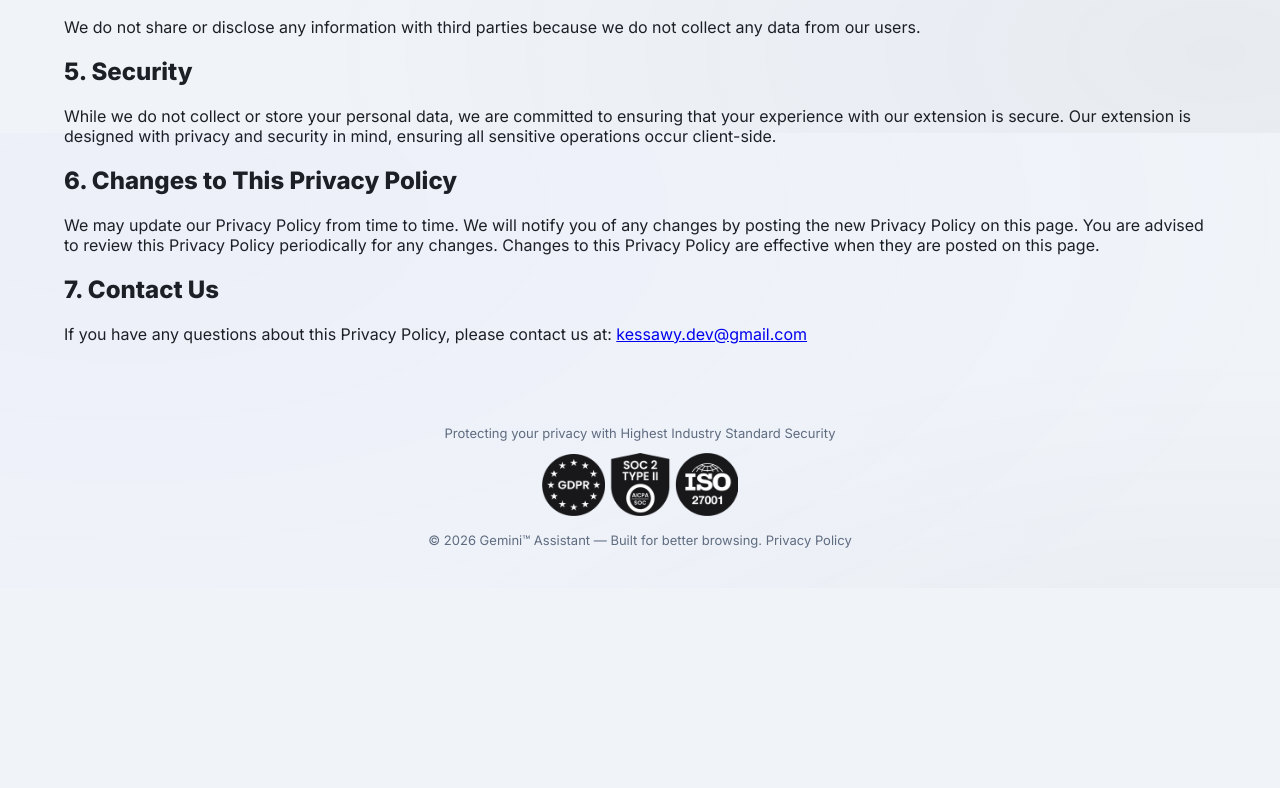
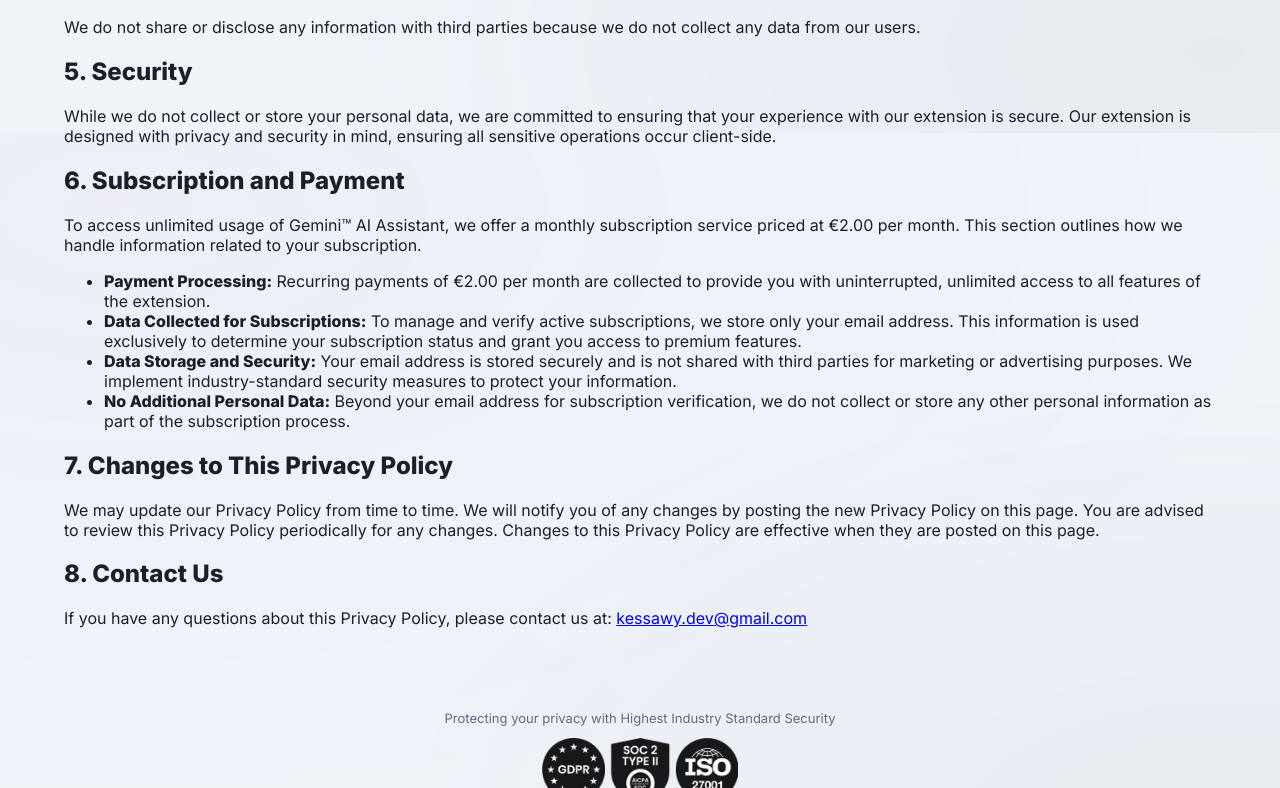
Before and after one commit to kareemashraf/Gemini-assistant-LP, a plain HTML site: page privacy.html in a window 1280 px wide. Shown: the part 667-1455 px from the top of the page. Before the commit the page ends 1255 px from the top, so only its background shows below. Drawn offline with Linux system fonts and the light colour scheme.

Commit message:
Add update banner and subscription payment section to privacy policy
- Add dismissible banner in header announcing release version 2.0.1
- Add Section 6 to privacy policy explaining €2/month subscription and email storage

```diff
--- a/privacy.html
+++ b/privacy.html
@@ -593,12 +593,21 @@
         extension is secure. Our extension is designed with privacy and security in mind, ensuring all sensitive
         operations occur client-side.</p>
 
-    <h2>6. Changes to This Privacy Policy</h2>
+    <h2>6. Subscription and Payment</h2>
+    <p>To access unlimited usage of Gemini™ AI Assistant, we offer a monthly subscription service priced at €2.00 per month. This section outlines how we handle information related to your subscription.</p>
+    <ul>
+        <li><strong>Payment Processing:</strong> Recurring payments of €2.00 per month are collected to provide you with uninterrupted, unlimited access to all features of the extension.</li>
+        <li><strong>Data Collected for Subscriptions:</strong> To manage and verify active subscriptions, we store only your email address. This information is used exclusively to determine your subscription status and grant you access to premium features.</li>
+        <li><strong>Data Storage and Security:</strong> Your email address is stored securely and is not shared with third parties for marketing or advertising purposes. We implement industry-standard security measures to protect your information.</li>
+        <li><strong>No Additional Personal Data:</strong> Beyond your email address for subscription verification, we do not collect or store any other personal information as part of the subscription process.</li>
+    </ul>
+
+    <h2>7. Changes to This Privacy Policy</h2>
     <p>We may update our Privacy Policy from time to time. We will notify you of any changes by posting the new Privacy
         Policy on this page. You are advised to review this Privacy Policy periodically for any changes. Changes to this
         Privacy Policy are effective when they are posted on this page.</p>
 
-    <h2>7. Contact Us</h2>
+    <h2>8. Contact Us</h2>
     <p>If you have any questions about this Privacy Policy, please contact us at: <a
             href="mailto:kessawy.dev@gmail.com">kessawy.dev@gmail.com</a></p>
     <p>
```
Also changed, not shown: index.html (+10 -0 lines).
